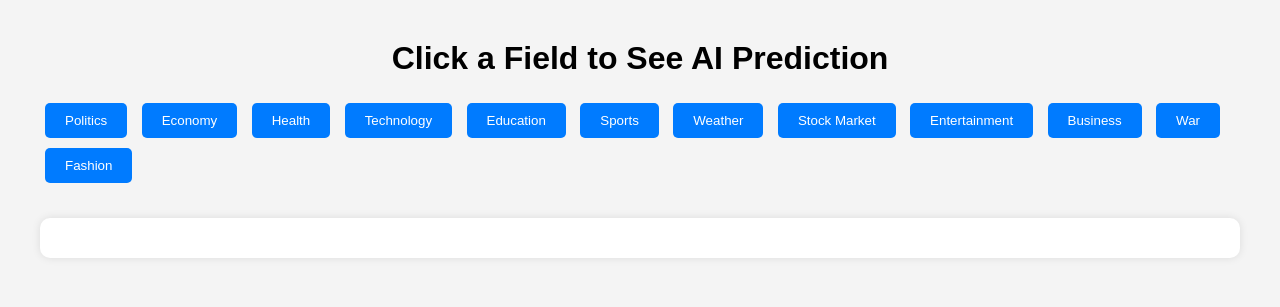
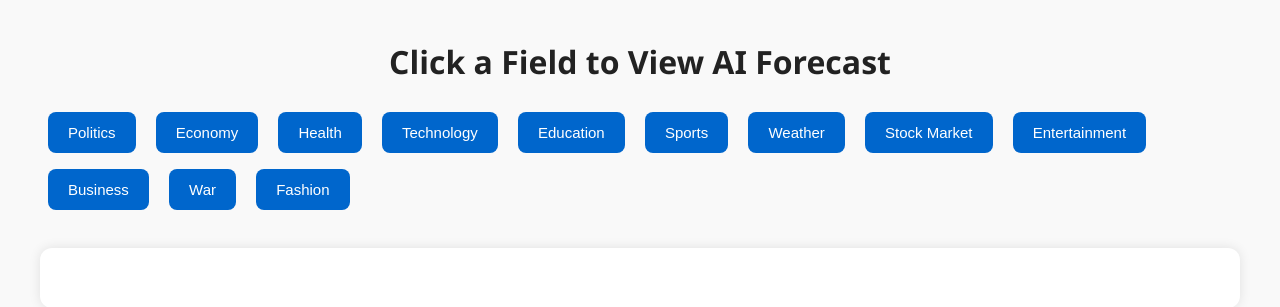
Before and after one commit to Vishalsnw/AI_Prediction_App, a Flask app: page / in a window 1280 px wide. Shown: the top 307 px of the page. Run offline with Flask 3, Linux system fonts and the light colour scheme.

Commit message:
Update index.html

```diff
--- a/templates/index.html
+++ b/templates/index.html
@@ -1,40 +1,46 @@
 <!DOCTYPE html>
 <html>
 <head>
-    <title>AI Predictions</title>
+    <title>AI Daily Predictions</title>
     <meta charset="UTF-8">
     <style>
         body {
-            font-family: Arial, sans-serif;
+            font-family: 'Segoe UI', Tahoma, Geneva, Verdana, sans-serif;
+            background-color: #f9f9f9;
             margin: 40px;
-            background-color: #f4f4f4;
         }
         h1 {
             text-align: center;
+            color: #222;
         }
         .field-btn {
-            padding: 10px 20px;
-            background-color: #007bff;
+            padding: 12px 20px;
+            margin: 8px;
+            background-color: #0066cc;
             color: white;
-            margin: 5px;
             border: none;
-            border-radius: 5px;
+            border-radius: 8px;
             cursor: pointer;
+            font-size: 15px;
         }
         .field-btn:hover {
-            background-color: #0056b3;
+            background-color: #004a99;
         }
         .result {
             margin-top: 30px;
-            padding: 20px;
             background: white;
-            border-radius: 10px;
-            box-shadow: 0 0 8px rgba(0,0,0,0.1);
+            padding: 30px;
+            border-radius: 12px;
+            box-shadow: 0 0 12px rgba(0, 0, 0, 0.1);
+        }
+        .result h2 {
+            margin-bottom: 10px;
+            color: #444;
         }
     </style>
 </head>
 <body>
-    <h1>Click a Field to See AI Prediction</h1>
+    <h1>Click a Field to View AI Forecast</h1>
     <div id="buttons">
         {% for field in fields %}
             <button class="field-btn" onclick="getPrediction('{{ field }}')">{{ field }}</button>
@@ -45,18 +51,18 @@
     <script>
         function getPrediction(topic) {
             const resultDiv = document.getElementById("predictionResult");
-            resultDiv.innerHTML = "<p><strong>Loading prediction for " + topic + "...</strong></p>";
+            resultDiv.innerHTML = `<p><strong>Generating forecast for ${topic}...</strong></p>`;
             fetch("/predict/" + encodeURIComponent(topic))
                 .then(res => res.json())
                 .then(data => {
                     if (data.prediction) {
-                        resultDiv.innerHTML = "<h2>" + topic + "</h2><p>" + data.prediction + "</p>";
+                        resultDiv.innerHTML = `<h2>${topic}</h2><p>${data.prediction.replace(/\n/g, "<br><br>")}</p>`;
                     } else {
-                        resultDiv.innerHTML = "<p>Error loading prediction.</p>";
+                        resultDiv.innerHTML = "<p>Prediction failed to load.</p>";
                     }
                 })
                 .catch(() => {
-                    resultDiv.innerHTML = "<p>Server error. Try again.</p>";
+                    resultDiv.innerHTML = "<p>Server error. Try again later.</p>";
                 });
         }
     </script>
```
